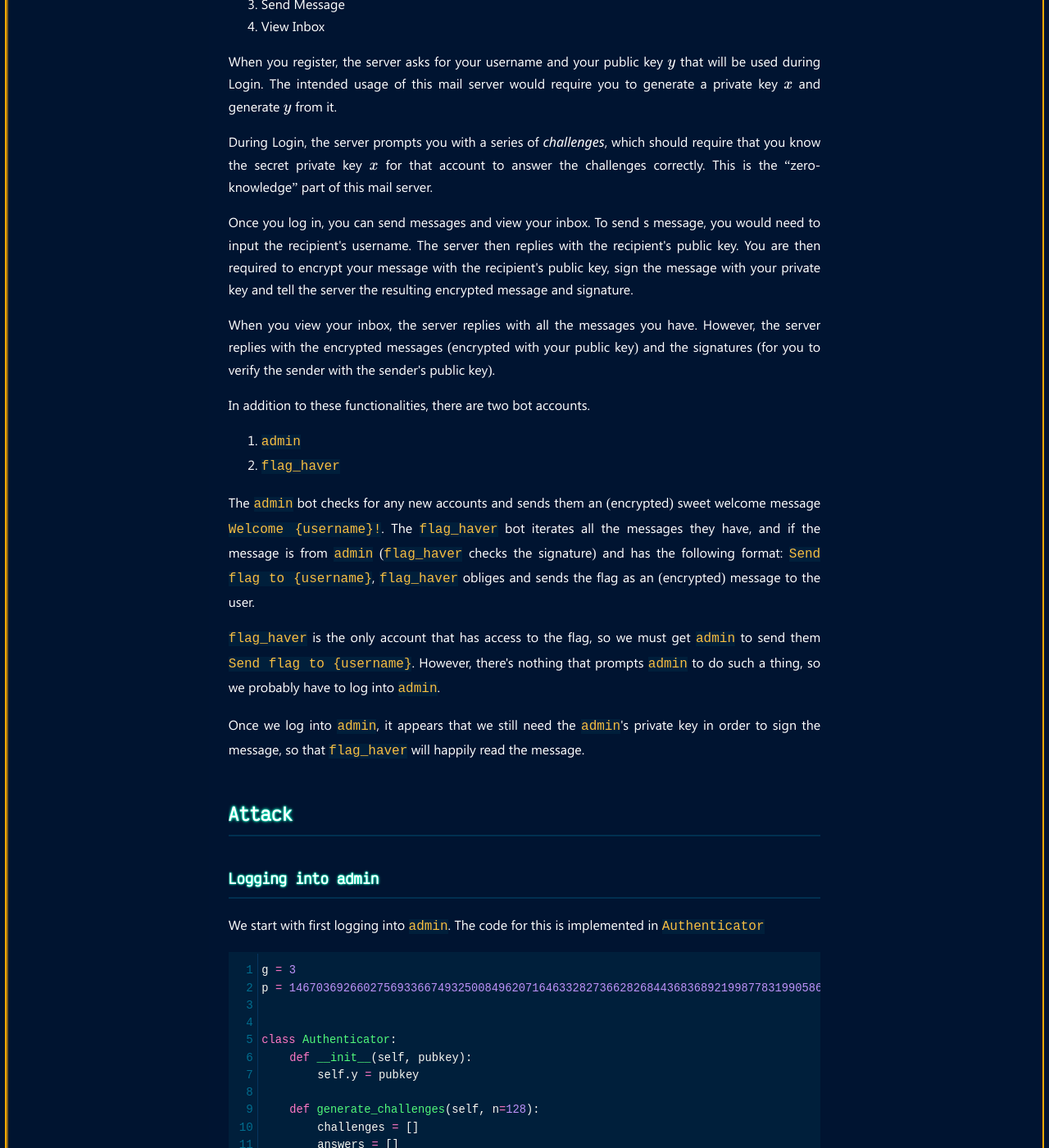
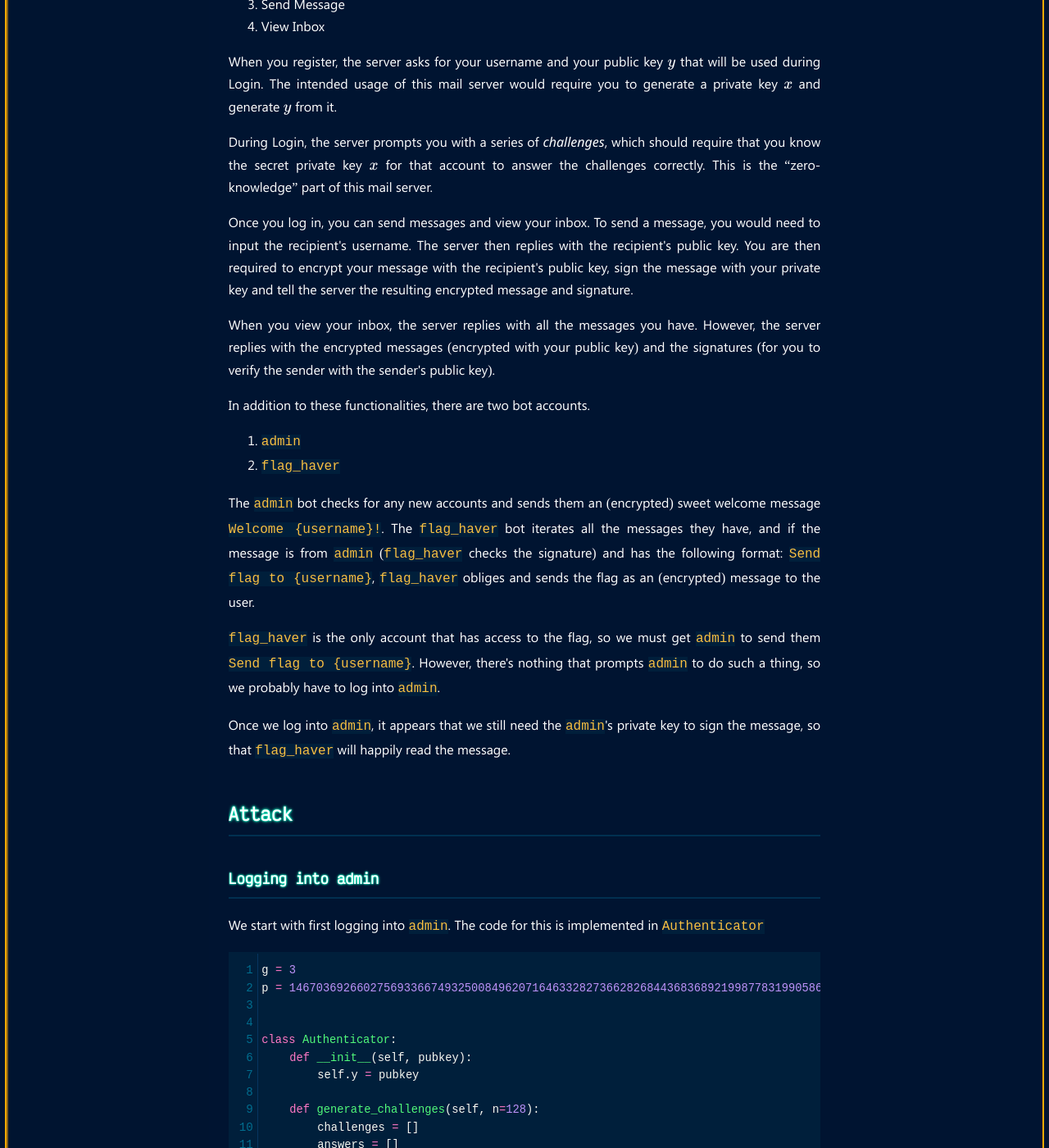
Before and after one commit to JuliaPoo/juliapoo.github.io, a Jekyll site: the page built from _posts/2023-09-05-encrypted-mail-writeup.md, in a window 1280 px wide and 1400 px high, scrolled down 1817 px. Shown: the whole window at 82% size. Built offline with Jekyll 4.4.1, drawn with Linux system fonts in a browser that asks for light colours; some of the changed text lies outside the part shown.

Commit message:
Blog: typos

````diff
--- a/_posts/2023-09-05-encrypted-mail-writeup.md
+++ b/_posts/2023-09-05-encrypted-mail-writeup.md
@@ -16,7 +16,7 @@ nav: |
         * [Objective](#objective)
     * [Attack](#attack)
         * [Logging into admin](#logging-into-admin)
-            * [b isn't random enough](#isnt-random-enough)
+            * [b isn't random enough](#b-isnt-random-enough)
         * [Sending flag_haver a message from the admin account](#sending-flag_haver-a-message-from-the-admin-account)
             * [Attacking the Cipher](#attacking-the-cipher)
         * [Summary of Attack](#summary-of-attack)
@@ -54,7 +54,7 @@ When you register, the server asks for your username and your public key $y$ tha
 
 During Login, the server prompts you with a series of _challenges_, which should require that you know the secret private key $x$ for that account to answer the challenges correctly. This is the "zero-knowledge" part of this mail server.
 
-Once you log in, you can send messages and view your inbox. To send s message, you would need to input the recipient's username. The server then replies with the recipient's public key. You are then required to encrypt your message with the recipient's public key, sign the message with your private key and tell the server the resulting encrypted message and signature.
+Once you log in, you can send messages and view your inbox. To send a message, you would need to input the recipient's username. The server then replies with the recipient's public key. You are then required to encrypt your message with the recipient's public key, sign the message with your private key and tell the server the resulting encrypted message and signature.
 
 When you view your inbox, the server replies with all the messages you have. However, the server replies with the encrypted messages (encrypted with your public key) and the signatures (for you to verify the sender with the sender's public key).
 
@@ -66,7 +66,7 @@ The `admin` bot checks for any new accounts and sends them an (encrypted) sweet
 
 `flag_haver` is the only account that has access to the flag, so we must get `admin` to send them `Send flag to {username}`. However, there's nothing that prompts `admin` to do such a thing, so we probably have to log into `admin`.
 
-Once we log into `admin`, it appears that we still need the `admin`'s private key in order to sign the message, so that `flag_haver` will happily read the message.
+Once we log into `admin`, it appears that we still need the `admin`'s private key to sign the message, so that `flag_haver` will happily read the message.
 
 ## Attack
 
@@ -253,9 +253,9 @@ def receive(self, sender_public_key, ciphertext, sig):
     return message
 ```
 
-In order to send a message, we randomly generate a `key` that gets encrypted with the recipient's public key (we have this) into `key_enc`. The `message` gets encrypted with `ct` and the `ct` is signed with the sender's private key (we don't have this) to get `sig`. `key_enc`, `ct` and `sig` get sent.
+To send a message, we randomly generate a `key` that gets encrypted with the recipient's public key (we have this) into `key_enc`. The `message` gets encrypted with `ct` and the `ct` is signed with the sender's private key (we don't have this) to get `sig`. `key_enc`, `ct` and `sig` get sent.
 
-Note that the recipient will require their private key to decrypt `key_enc` in order to decrypt `ct` into the message, and they will also verify that `ct` is signed with the recipient's private key. This should ensure that
+Note that the recipient will require their private key to decrypt `key_enc` to decrypt `ct` into the message, and they will also verify that `ct` is signed with the recipient's private key. This should ensure that
 1. Only the recipient can read the message
 2. The recipient can verify that the message is indeed from the sender.
 
````
